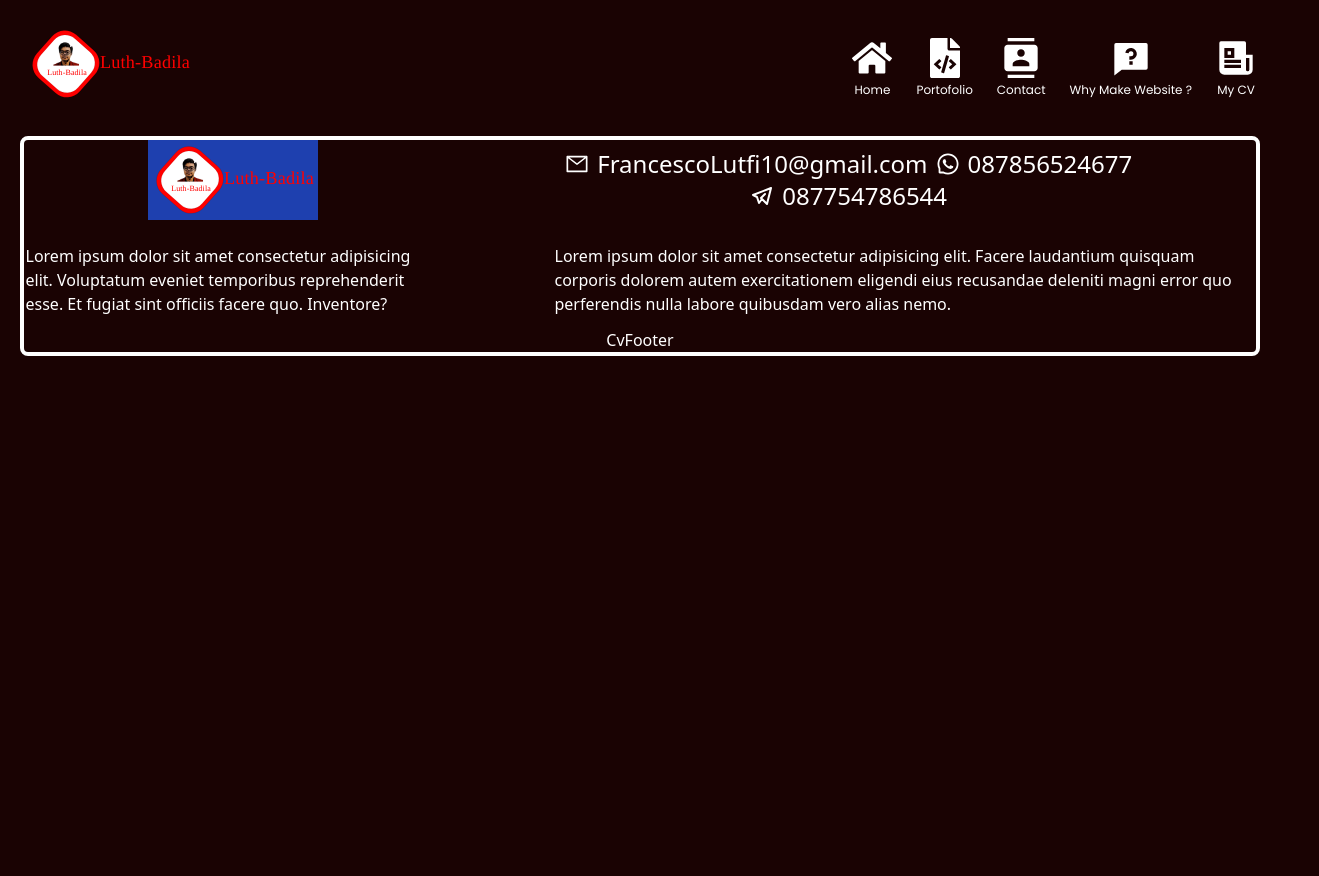
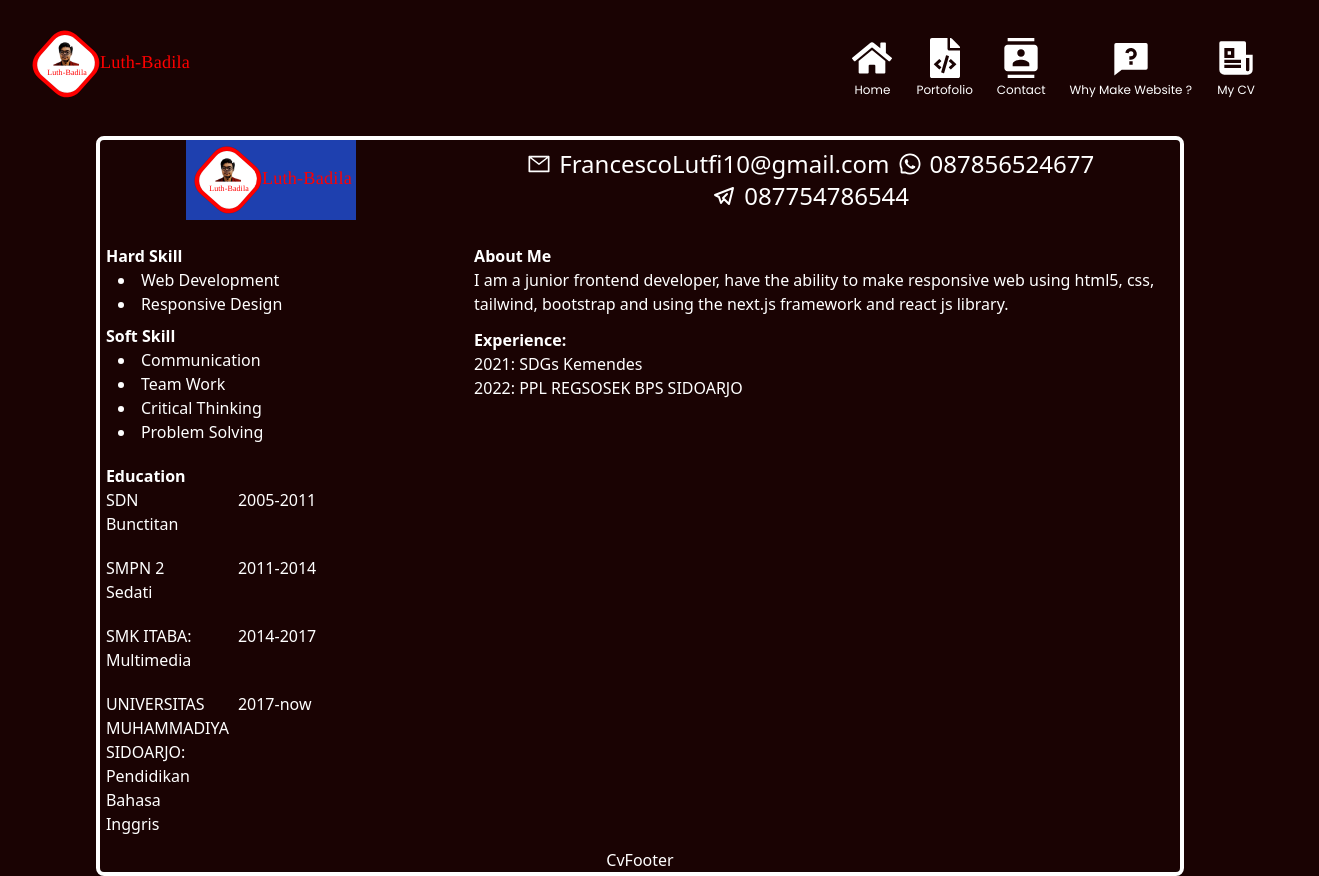
Before and after one commit to Luth-Badila/Luth-Badila, a React (Vite) app: page /cv in a window 1280 px wide. Shown: the whole page, 1319 px wide, since content can reach past the window. Before the commit the page ends 800 px from the top, so only its background shows below. Built offline with nearby package versions, Linux system fonts and the light colour scheme.

Commit message:
added contect in cv but uncomplete till cv main experience

```diff
--- a/src/components/Cv.jsx
+++ b/src/components/Cv.jsx
@@ -6,9 +6,9 @@ import CvMain from "./CvMain";
 
 const Cv = () => {
   return (
-    <div className="flex flex-col gap-3 mx-5 border-solid rounded-lg border-4 border-white ">
+    <div className="flex flex-col gap-3 mx-24 border-solid rounded-lg border-4 border-white ">
       <CvHeader />
-      <div className="flex sm:flex-row -mx-[63px] flex-col justify-around items-center">
+      <div className="flex sm:flex-row -mx-[63px] flex-col gap-5 justify-around items-start">
         <CvAside />
         <CvMain />
       </div>
--- a/src/components/CvAside.jsx
+++ b/src/components/CvAside.jsx
@@ -1,7 +1,45 @@
 import React from "react";
 
 const CvAside = () => {
-  return <div className="text-white max-w-[400px]">Lorem ipsum dolor sit amet consectetur adipisicing elit. Voluptatum eveniet temporibus reprehenderit esse. Et fugiat sint officiis facere quo. Inventore?</div>;
+  return (
+    <div className="flex flex-col text-white gap-5">
+      <div className=" max-w-[600px] flex flex-col gap-2">
+        <div>
+          <h1 className="font-bold">Hard Skill</h1>
+          <ul className="ml-3 max-w-md list-disc list-inside">
+            <li>Web Development</li>
+            <li>Responsive Design</li>
+          </ul>
+        </div>
+        <div>
+          <h1 className="font-bold">Soft Skill</h1>
+          <ul className="ml-3 max-w-md list-disc list-inside">
+            <li>Communication</li>
+            <li>Team Work</li>
+            <li>Critical Thinking</li>
+            <li>Problem Solving</li>
+          </ul>
+        </div>
+      </div>
+      <div>
+        <h1 className="font-bold">Education</h1>
+        <div className="flex gap-8">
+          <div className="flex flex-col gap-5 max-w-[100px]">
+            <p>SDN Bunctitan</p>
+            <p>SMPN 2 Sedati</p>
+            <p>SMK ITABA: Multimedia</p>
+            <p>UNIVERSITAS MUHAMMADIYA SIDOARJO: Pendidikan Bahasa Inggris</p>
+          </div>
+          <div className="flex flex-col gap-11 max-w-[100px]">
+            <p>2005-2011</p>
+            <p>2011-2014</p>
+            <p>2014-2017</p>
+            <p>2017-now</p>
+          </div>
+        </div>
+      </div>
+    </div>
+  );
 };
 
 export default CvAside;
--- a/src/components/CvMain.jsx
+++ b/src/components/CvMain.jsx
@@ -3,8 +3,18 @@ import React from "react";
 const CvMain = () => {
   return (
     <div>
-      <div className="flex max-w-[700px] text-white">
-        Lorem ipsum dolor sit amet consectetur adipisicing elit. Facere laudantium quisquam corporis dolorem autem exercitationem eligendi eius recusandae deleniti magni error quo perferendis nulla labore quibusdam vero alias nemo.
+      <div className="flex flex-col gap-3 lg:max-w-[700px] max-w-[300px] text-white">
+        <div className="flex flex-col">
+          <h1 className="font-bold">About Me</h1>
+          <p>I am a junior frontend developer, have the ability to make responsive web using html5, css, tailwind, bootstrap and using the next.js framework and react js library.</p>
+        </div>
+        <div className="flex flex-col">
+          <h1 className="font-bold">Experience:</h1>
+          <ul>
+            <li>2021: SDGs Kemendes</li>
+            <li>2022: PPL REGSOSEK BPS SIDOARJO</li>
+          </ul>
+        </div>
       </div>
     </div>
   );
```
